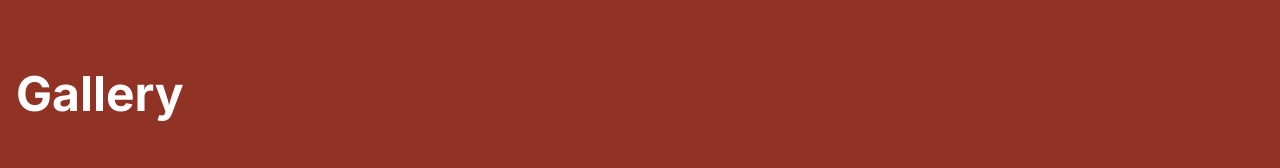
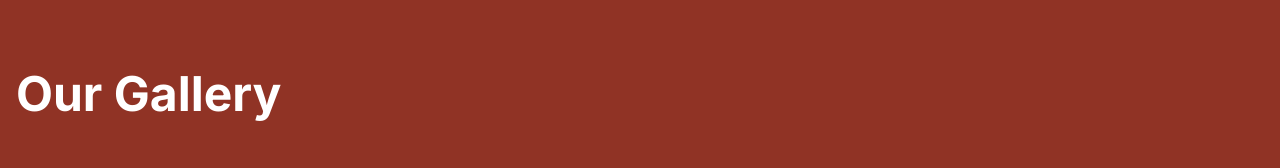
Before and after one commit to jlsodai/nextspacedesign, a Next.js app: page /gallery in a window 1280 px wide. Shown: the part 275-443 px from the top of the page. Built offline with nearby package versions, Linux system fonts and the light colour scheme.

Commit message:
rename gallery title to Our Gallery

```diff
--- a/src/app/(pages)/gallery/page.tsx
+++ b/src/app/(pages)/gallery/page.tsx
@@ -5,7 +5,7 @@ import React from "react";
 const GalleryPage = () => {
   return (
     <>
-      <PageTitle title="Gallery" />
+      <PageTitle title="Our Gallery" />
       <Gallery />
     </>
   );
```
